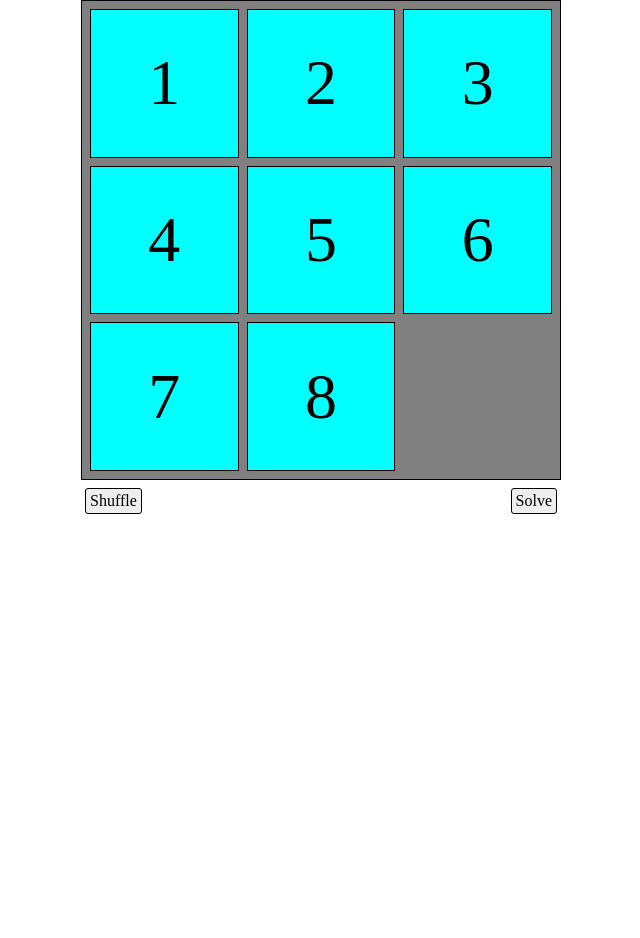
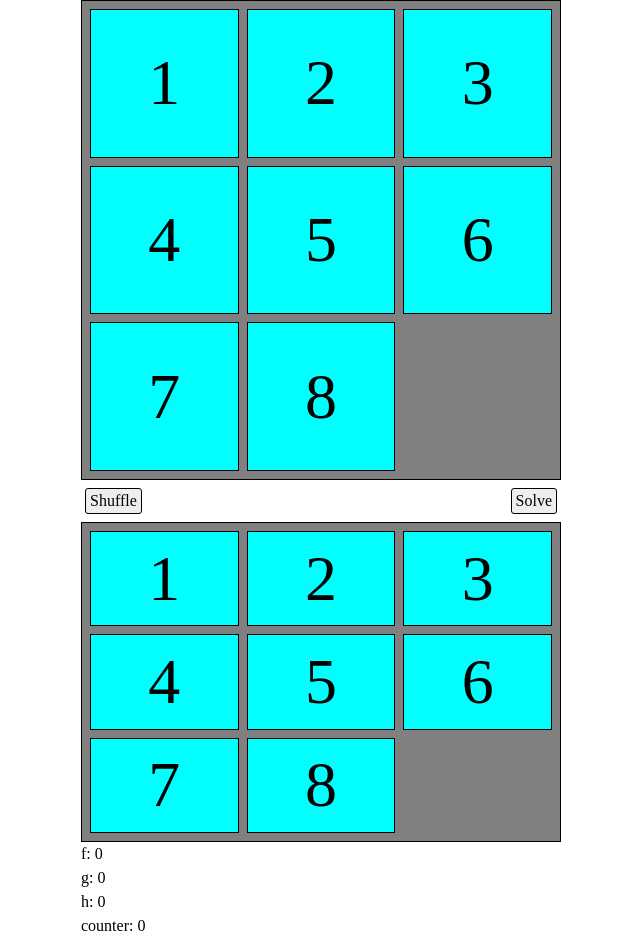
Before and after one commit to myang35/square-puzzle, an Angular app: page / in a window 1280 px wide. Shown: the whole page, without its empty margins (319-959 px from the left). Before the commit the page ends 800 px from the top, so only its background shows below. Built offline with nearby package versions, Linux system fonts and the light colour scheme.

Commit message:
Implement show solve process

```diff
--- a/src/app/app.component.html
+++ b/src/app/app.component.html
@@ -5,5 +5,13 @@
       <button class="grid-button" (click)="onShuffleClick()">Shuffle</button>
       <button class="grid-button" (click)="onSolveClick()">Solve</button>
     </div>
+
+    <div>
+      <app-grid #gridSolvePlan (nextMove)="onNextMove($event)"></app-grid>
+      <p>f: {{ f }}</p>
+      <p>g: {{ g }}</p>
+      <p>h: {{ h }}</p>
+      <p>counter: {{ counter }}</p>
+    </div>
   </div>
 </div>
--- a/src/app/app.component.ts
+++ b/src/app/app.component.ts
@@ -1,5 +1,6 @@
 import { Component, ViewChild } from '@angular/core';
 import { GridComponent } from './components/grid/grid.component';
+import { GridNode } from './scripts/grid-node';
 
 @Component({
   selector: 'app-root',
@@ -8,12 +9,36 @@ import { GridComponent } from './components/grid/grid.component';
 })
 export class AppComponent {
   @ViewChild("grid") gridEl!: GridComponent;
+  @ViewChild("gridSolvePlan") gridSolvePlanEl!: GridComponent;
+
+  timeoutLength = 0;
+  f = 0;
+  g = 0;
+  h = 0;
+  counter = 0;
 
   onSolveClick() {
+    this.counter = 0;
     this.gridEl.grid.solve();
   }
 
   onShuffleClick() {
     this.gridEl.grid.shuffle();
   }
+
+  onNextMove(e: GridNode) {
+    setTimeout(() => {
+      this.counter++;
+      this.gridSolvePlanEl.grid.grid = e.grid.grid;
+      this.f = e.f;
+      this.g = e.g;
+      this.h = e.h;
+
+      if (e.grid.isComplete()) {
+        this.gridEl.grid.startSolve();
+        this.timeoutLength = 0;
+      }
+    }, this.timeoutLength);
+    this.timeoutLength += 1;
+  }
 }
--- a/src/app/components/grid/grid.component.ts
+++ b/src/app/components/grid/grid.component.ts
@@ -1,4 +1,4 @@
-import { Component, OnInit } from '@angular/core';
+import { Component, EventEmitter, OnInit, Output } from '@angular/core';
 import { Grid } from 'src/app/scripts/grid';
 
 @Component({
@@ -7,6 +7,8 @@ import { Grid } from 'src/app/scripts/grid';
   styleUrls: ['./grid.component.css'],
 })
 export class GridComponent implements OnInit {
+  @Output() nextMove = new EventEmitter();
+
   grid: Grid;
 
   constructor() {
@@ -32,5 +34,8 @@ export class GridComponent implements OnInit {
           break;
       }
     });
+    window.addEventListener('nextMove', (e: any) => {
+      this.nextMove.emit(e.detail);
+    });
   }
 }
--- a/src/app/scripts/grid.ts
+++ b/src/app/scripts/grid.ts
@@ -174,6 +174,10 @@ export class Grid {
   // SOLVER
   solve() {
     this.solver = new Solver(this);
+  }
+
+  startSolve() {
+    if (!this.solver) return;
     this.solver.walkthrough();
   }
 
--- a/src/app/scripts/solver.ts
+++ b/src/app/scripts/solver.ts
@@ -123,6 +123,11 @@ export class Solver {
       // d) for each successor
       for (let successor of successors) {
         sucIndex++;
+
+        // dispatch nextMove event
+        const event = new CustomEvent("nextMove", { detail: successor });
+        window.dispatchEvent(event);
+
         // skip if successor is the same as q
         if (q.grid.equals(successor.grid)) continue;
 
```
